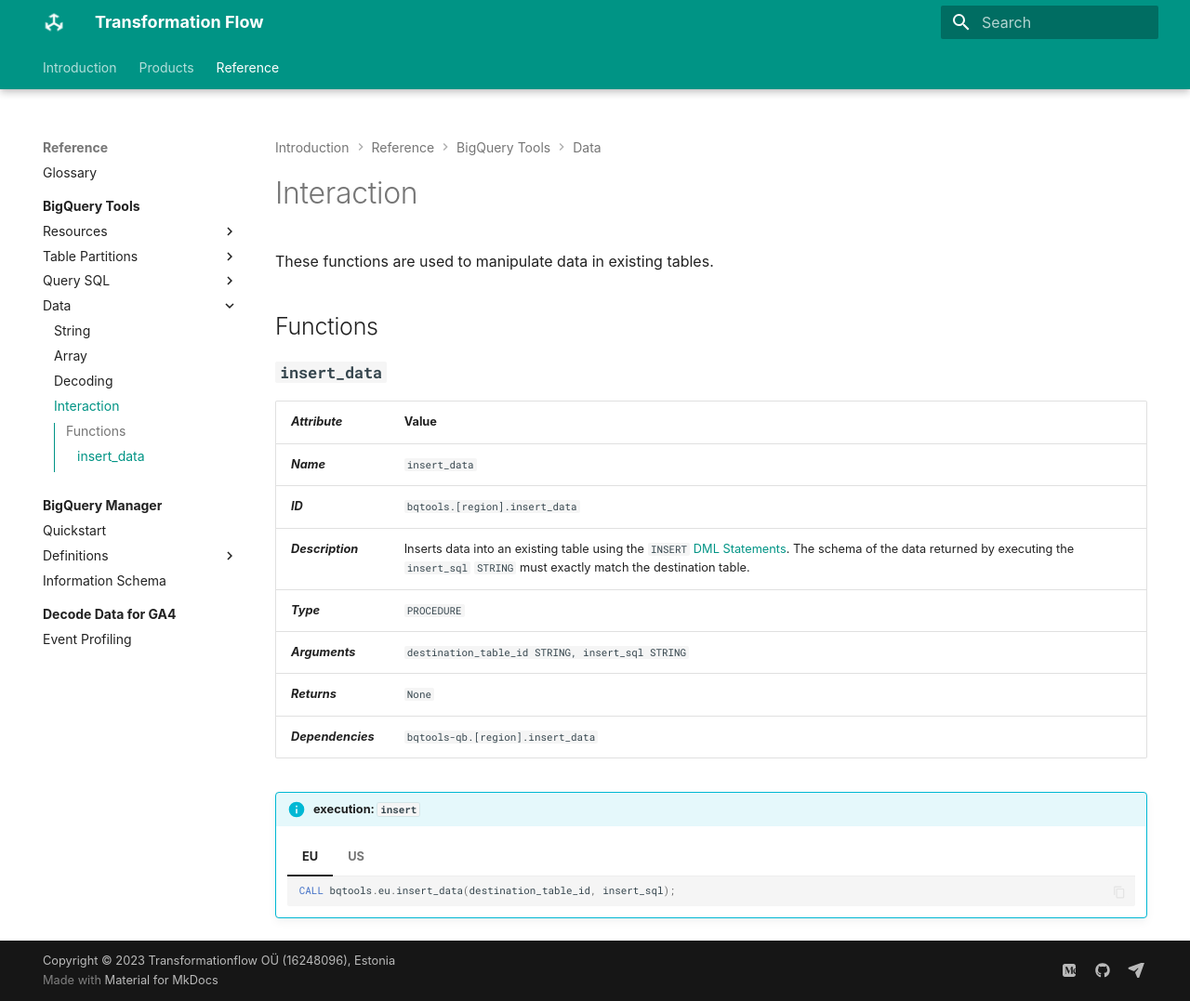
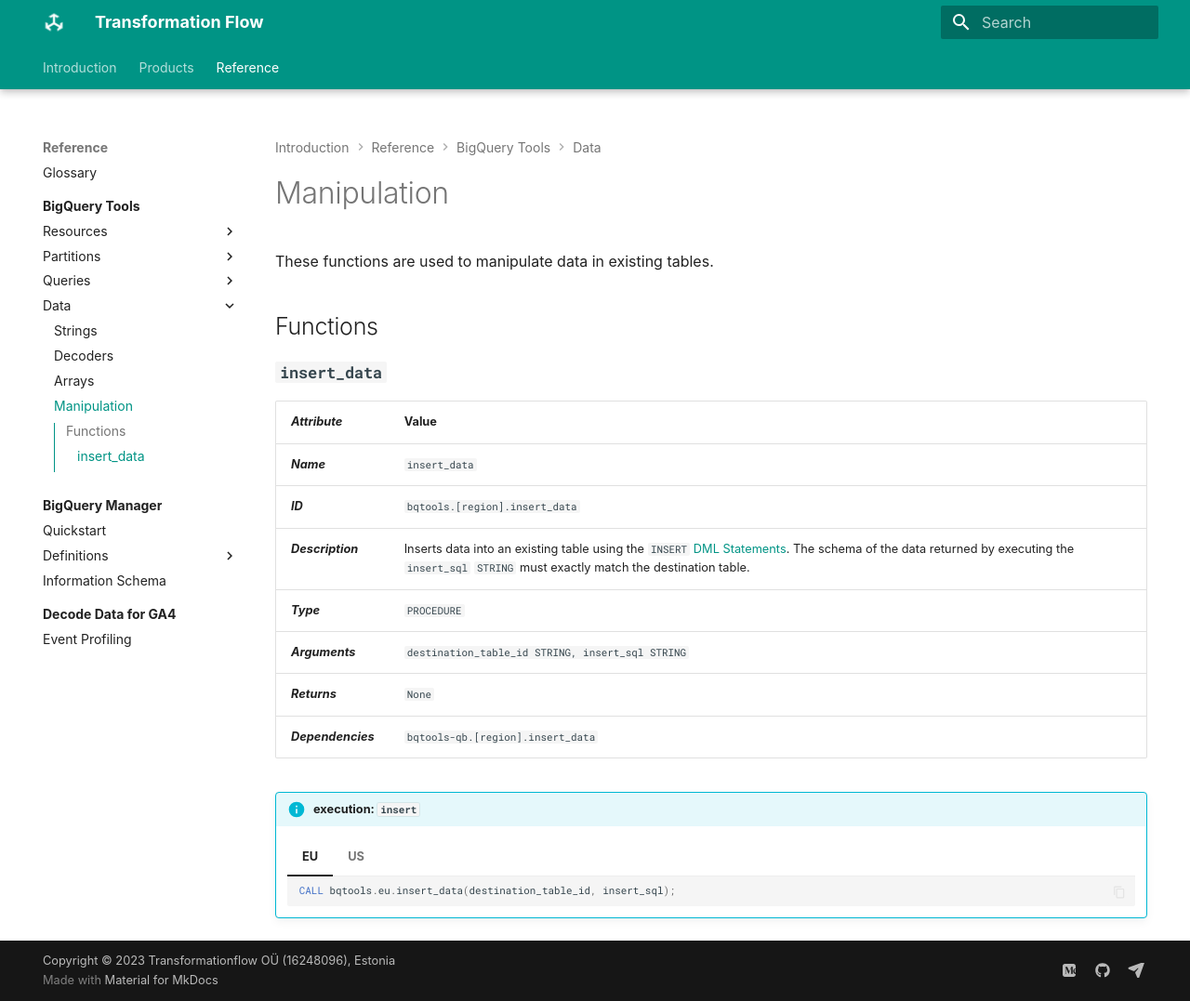
Before and after one commit to transformationflow/transformationflow.github.io, an MkDocs documentation site: the page built from docs/reference/bqtools/data/manipulation.md, in a window 1280 px wide and 1077 px high. Shown: the whole window at 93% size. Built offline with MkDocs 1.6.1 and Material for MkDocs 9.7.7, drawn with Linux system fonts in a browser that asks for light colours; some web fonts are replaced.

Commit message:
folder restructuring

```diff
--- a/mkdocs.yml
+++ b/mkdocs.yml
@@ -36,20 +36,20 @@
     - BigQuery Tools:
       - Overview: reference/bqtools/index.md
       - Resources:
-        - Metadata: reference/bqtools/metadata.md
-        - Creation: reference/bqtools/creation.md
-        - Replication: reference/bqtools/replication.md
-      - Table Partitions:
-        - Partitioned Tables: reference/bqtools/partitioning.md
-        - Sharded Tables: reference/bqtools/sharding.md
-      - Query SQL:
-        - Profiling: reference/bqtools/profiling.md
-        - Interaction: reference/bqtools/query.md
+        - Metadata: reference/bqtools/resources/metadata.md
+        - Create: reference/bqtools/resources/create.md
+        - Copy: reference/bqtools/resources/copy.md
+      - Partitions:
+        - Partitioned Tables: reference/bqtools/partitions/partitioning.md
+        - Sharded Tables: reference/bqtools/partitions/sharding.md
+      - Queries:
+        - Profiling: reference/bqtools/queries/profiling.md
+        - Actions: reference/bqtools/queries/actions.md
       - Data:
-        - String: reference/bqtools/string.md
-        - Array: reference/bqtools/array.md
-        - Decoding: reference/bqtools/decoders.md
-        - Interaction: reference/bqtools/data.md
+        - Strings: reference/bqtools/data/strings.md
+        - Decoders: reference/bqtools/data/decoders.md
+        - Arrays: reference/bqtools/data/arrays.md
+        - Manipulation: reference/bqtools/data/manipulation.md
 
     - BigQuery Manager:
       - Overview: reference/bqmanager/index.md
```
Also changed, not shown: docs/reference/decodedata-ga4/profiling.md (+1 -2 lines), docs/reference/bqtools/data/arrays.md (renamed from docs/reference/bqtools/array.md), docs/reference/bqtools/data/decoders.md (renamed from docs/reference/bqtools/decoders.md), docs/reference/bqtools/data/manipulation.md (renamed from docs/reference/bqtools/data.md), docs/reference/bqtools/data/strings.md (renamed from docs/reference/bqtools/string.md), docs/reference/bqtools/partitions/partitioning.md (renamed from docs/reference/bqtools/partitioning.md), docs/reference/bqtools/partitions/sharding.md (renamed from docs/reference/bqtools/sharding.md), docs/reference/bqtools/queries/actions.md (renamed from docs/reference/bqtools/query.md), docs/reference/bqtools/queries/profiling.md (renamed from docs/reference/bqtools/profiling.md), docs/reference/bqtools/resources/copy.md (renamed from docs/reference/bqtools/replication.md), docs/reference/bqtools/resources/create.md (renamed from docs/reference/bqtools/creation.md), docs/reference/bqtools/resources/metadata.md (renamed from docs/reference/bqtools/metadata.md).
